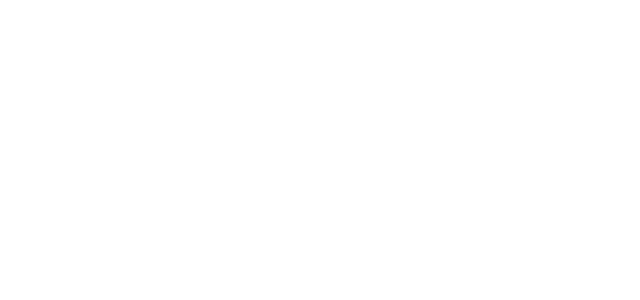
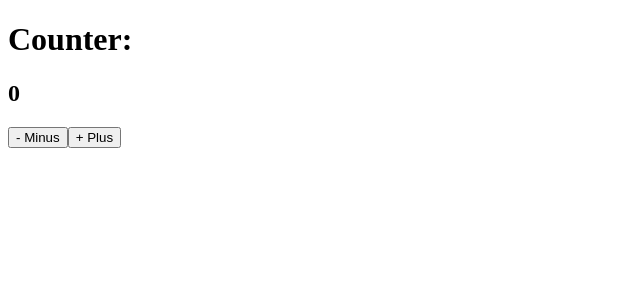
Before and after one commit to TravyCatty/react, a React (Create React App) app in the folder my-app/: page / in a window 1280 px wide. Shown: the top 300 px of the page, without its empty margins (0-640 px from the left). Built offline with nearby package versions, Linux system fonts and the light colour scheme.

Commit message:
create counter app

```diff
--- a/my-app/src/App.js
+++ b/my-app/src/App.js
@@ -1,7 +1,23 @@
+import React from 'react';
+
 function App() {
+  let [count, setCount] = React.useState(0)
+
+  let onClickPlus = () => {
+    setCount(count + 1)
+  }
+  let onClickMinus = () => {
+    setCount(count - 1)
+  }
+
   return (
     <div className="App">
-
+      <div>
+        <h1>Counter:</h1>
+        <h2>{count}</h2>
+        <button onClick={onClickMinus} className='minus'>- Minus</button>
+        <button onClick={onClickPlus} className='plus'>+ Plus</button>
+      </div>
     </div>
   );
 }
```
